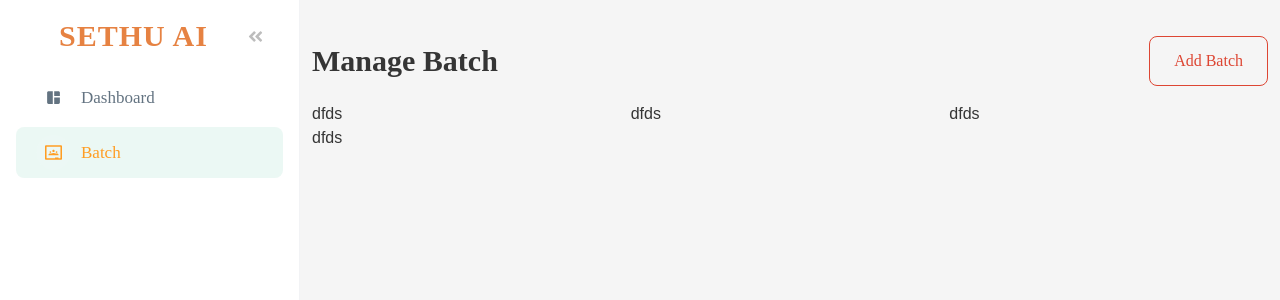
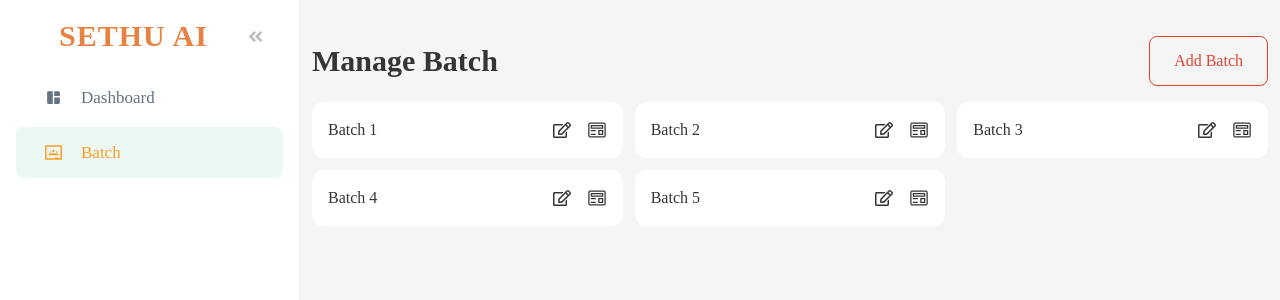
Before and after one commit to webrainy/Sethu.ai-webapp-frontend, a React (Create React App) app: page /admin/manage_batch in a window 1280 px wide. Shown: the top 300 px of the page. Built offline with nearby package versions, Linux system fonts and the light colour scheme.

Commit message:
working on batch page

```diff
--- a/src/pages/admin/AdminDashboard.jsx
+++ b/src/pages/admin/AdminDashboard.jsx
@@ -92,10 +92,10 @@
             <h1 className="font-ddin font-semibold text-2xl capitalize">
               Total view performance
             </h1>
-            <div className="mt-4 flex flex-col">
+            <div className="mt-4 flex flex-col bg-white rounded-xl">
               {studentsData.map((student, index) => (
                 <div key={index}>
-                  <div className="flex items-center gap-4 bg-white p-4">
+                  <div className="flex items-center gap-4 p-4">
                     <img
                       src={profile}
                       alt={student.name}
@@ -118,7 +118,10 @@
                       </p>
                     </div>
                   </div>
-                  <hr className="border w-full" />
+
+                  {index !== studentsData.length - 1 && (
+                    <hr className="border w-full" />
+                  )}
                 </div>
               ))}
             </div>
--- a/src/pages/admin/AdminManageBatch.jsx
+++ b/src/pages/admin/AdminManageBatch.jsx
@@ -1,5 +1,7 @@
 import { Button } from "@material-tailwind/react";
 import React from "react";
+import { FaRegEdit } from "react-icons/fa";
+import { VscPreview } from "react-icons/vsc";
 
 function AdminManageBatch() {
   return (
@@ -12,11 +14,21 @@
         </Button>
       </div>
 
-      <div className="mt-4 grid grid-cols-3 justify-center">
-        <div>dfds</div>
-        <div>dfds</div>
-        <div>dfds</div>
-        <div>dfds</div>
+      <div className="mt-4 grid grid-cols-1 md:grid-cols-2 lg:grid-cols-3 justify-center gap-3">
+        {Array.from({ length: 5 }).map((item, i) => (
+          <div
+            key={i}
+            className="p-4 bg-white rounded-xl hover:shadow-md transition-all flex justify-between items-center"
+          >
+            <p className="font-ddin font-normal cursor-pointer">
+              Batch {i + 1}
+            </p>
+            <div className="flex gap-4 items-center">
+              <FaRegEdit className="text-lg cursor-pointer" />
+              <VscPreview className="text-xl cursor-pointer" />
+            </div>
+          </div>
+        ))}
       </div>
     </div>
   );
--- a/src/pages/common/CourseRegister.jsx
+++ b/src/pages/common/CourseRegister.jsx
@@ -927,6 +927,19 @@
               </div>
             )}
           </form>
+
+          <div className="text-center mt-4">
+            <p className="font-myriad font-light">
+              Already with us?{" "}
+              <span
+                className="font-ddin font-semibold cursor-pointer hover:text-[#E68242]"
+                onClick={() => navigate("/login")}
+              >
+                Sign in
+              </span>{" "}
+              and continue your journey!
+            </p>
+          </div>
         </div>
 
         <div className="flex-[1] bg-[#f5f5f5] hidden md:flex justify-center items-center">
--- a/src/pages/user/UserHomePage.jsx
+++ b/src/pages/user/UserHomePage.jsx
@@ -393,7 +393,10 @@
             <br className="hidden sm:block" /> Program. Our doors are open to
             youth eager to learn, grow and make a difference.
           </p>
-          <Button className="capitalize font-myriad font-light hover:font-semibold border py-2 px-12 text-[13px] text-[#DD4633] hover:text-white rounded-[5px] hover:rounded-full transition-all outline-none bg-transparent hover:bg-[#DD4633] shadow-none hover:shadow-none border-[#DD4633]">
+          <Button
+            onClick={() => navigate("/course_registration")}
+            className="capitalize font-myriad font-light hover:font-semibold border py-2 px-12 text-[13px] text-[#DD4633] hover:text-white rounded-[5px] hover:rounded-full transition-all outline-none bg-transparent hover:bg-[#DD4633] shadow-none hover:shadow-none border-[#DD4633]"
+          >
             Register
           </Button>
         </div>
```
Also changed, not shown: 1 other file (tests, documents, lock files or other folders).
